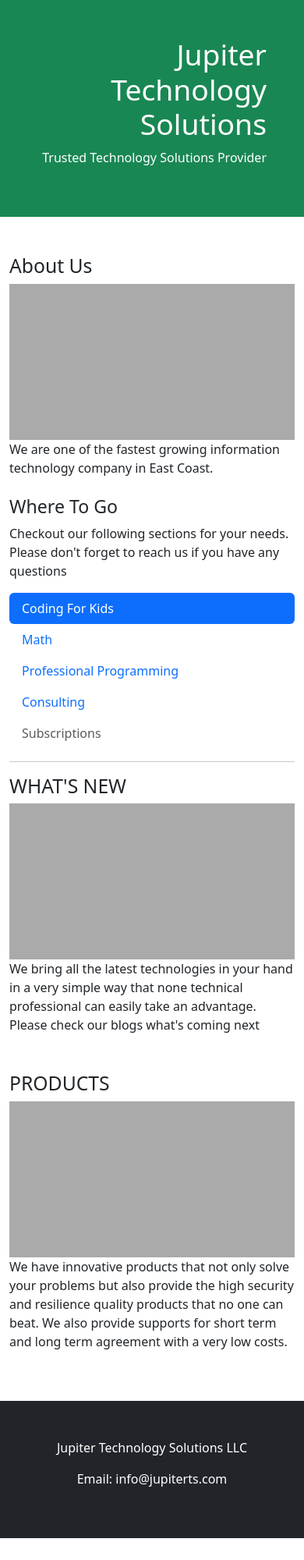
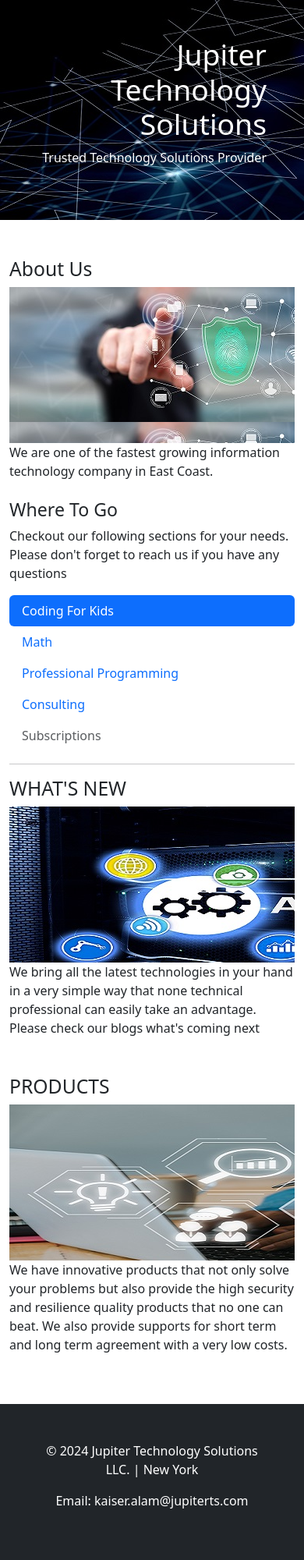
Before and after one commit to jts21/jupiter, a plain HTML site: page index.html in a window 390 px wide. Shown: the whole page at 78% size. Before the commit the page ends 1972 px from the top, so only its background shows below. Drawn offline with nearby package versions, Linux system fonts and the light colour scheme.

Commit message:
added images

```diff
--- a/index.html
+++ b/index.html
@@ -1,36 +1,44 @@
 <!DOCTYPE html>
 <html lang="en">
-
   <head>
     <title>Jupiter Technology Solutions</title>
-  <meta charset="utf-8">
-  <meta name="viewport" content="width=device-width, initial-scale=1">
-  <link href="https://cdn.jsdelivr.net/npm/bootstrap@5.3.2/dist/css/bootstrap.min.css" rel="stylesheet">
+    <meta charset="utf-8" />
+    <meta name="viewport" content="width=device-width, initial-scale=1" />
+    <link
+      href="https://cdn.jsdelivr.net/npm/bootstrap@5.3.2/dist/css/bootstrap.min.css"
+      rel="stylesheet"
+    />
     <script src="https://cdn.jsdelivr.net/npm/bootstrap@5.3.2/dist/js/bootstrap.bundle.min.js"></script>
     <style>
       .about-img {
         height: 200px;
-      background: #aaa;
+        background: URL("./a.jpg");
+        display: block;
+        max-width: 100%;
       }
       .what-new-img {
-      height: 200px;
-      background: #aaa;
+        background: URL("./n.jpg");
       }
       .product-img {
         height: 200px;
-      background: #aaa;
+        background: URL("./p.jpg");
       }
-
+      .img-fluid {
+        display: block;
+        max-width: 100%;
+        height: 200px;
+      }
     </style>
   </head>
 
   <body>
     <div class="bg-white">
-
-
-  <div class="p-5 bg-success text-white text-end">
+      <div>
+        <div class="img-fluid p-5 text-end text-white" style="background-image: url('./bg2.jpg'); height: 282px;">
           <h1 class="display-3">Jupiter Technology Solutions</h1>
           <p class="fs-6">Trusted Technology Solutions Provider</p>
+
+        </div>
       </div>
 
       <!-- <nav class="navbar navbar-expand-sm bg-dark navbar-dark">
@@ -57,9 +65,15 @@
           <div class="col-sm-4">
             <h2>About Us</h2>
             <div class="about-img"></div>
-        <p>We are one of the fastest growing information technology company in East Coast.</p>
+            <p>
+              We are one of the fastest growing information technology company
+              in East Coast.
+            </p>
             <h3 class="mt-4">Where To Go</h3>
-        <p>Checkout our following sections for your needs. Please don't forget to reach us if you have any questions</p>
+            <p>
+              Checkout our following sections for your needs. Please don't
+              forget to reach us if you have any questions
+            </p>
             <ul class="nav nav-pills flex-column">
               <li class="nav-item">
                 <a class="nav-link active" href="#">Coding For Kids</a>
@@ -77,25 +91,33 @@
                 <a class="nav-link disabled" href="#">Subscriptions</a>
               </li>
             </ul>
-        <hr class="d-sm-none">
+            <hr class="d-sm-none" />
           </div>
           <div class="col-sm-8">
             <h2>WHAT'S NEW</h2>
-        <div class="what-new-img"></div>
-        <p>We bring all the latest technologies in your hand in a very simple way that none technical professional can easily take an advantage. Please check our blogs what's coming next</p>
+            <div class="what-new-img img-fluid"></div>
+            <p>
+              We bring all the latest technologies in your hand in a very simple
+              way that none technical professional can easily take an advantage.
+              Please check our blogs what's coming next
+            </p>
 
             <h2 class="mt-5">PRODUCTS</h2>
             <div class="product-img"></div>
-        <p>We have innovative products that not only solve your problems but also provide the high security and resilience quality products that no one can beat. We also provide supports for short term and long term agreement with a very low costs.</p>
+            <p>
+              We have innovative products that not only solve your problems but
+              also provide the high security and resilience quality products
+              that no one can beat. We also provide supports for short term and
+              long term agreement with a very low costs.
+            </p>
           </div>
         </div>
       </div>
     </div>
 
     <div class="mt-5 p-5 bg-dark text-white text-center">
-    <p>Jupiter Technology Solutions LLC</p>
-    <p>Email: info@jupiterts.com</p>
+      <p>© 2024 Jupiter Technology Solutions LLC. | New York </p>
+      <p>Email: kaiser.alam@jupiterts.com</p>
     </div>
-
   </body>
 </html>
```
Also changed, not shown: a.jpg (added), bg2.jpg (added), n.jpg (added), p.jpg (added). Lines whose indentation alone changed are shown as unchanged.
